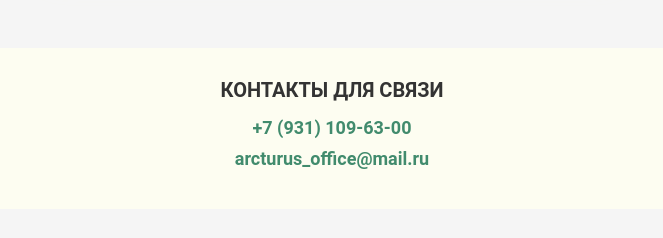
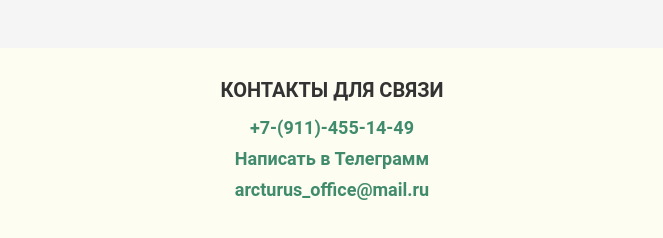
Before and after one commit to seapassagenew/ARCTURUS, a plain HTML site: page index.html in a window 1280 px wide. Shown: the part 7213-7451 px from the top of the page, without its empty margins (308-971 px from the left). Before the commit the page ends 7422 px from the top, so only its background shows below. Drawn offline with Linux system fonts and the light colour scheme.

Commit message:
поменял контакты

```diff
--- a/index.html
+++ b/index.html
@@ -782,7 +782,8 @@
 	<footer class="footer">
 		<div class="footer-title">КОНТАКТЫ ДЛЯ СВЯЗИ</div>
 		<div class="footer-contacts">
-			<a href="tel:+79311096300"><b>+7 (931) 109-63-00</b></a>
+			<a href="tel:+79114551449"><b>+7-(911)-455-14-49</b></a>
+			<a href="https://t.me/ArcturusLLC"><b>Написать в Телеграмм</b></a>
 			<a href="mailto:arcturus_office@mail.ru"><b>arcturus_office@mail.ru</b></a>
 		</div>
 	</footer>
```
